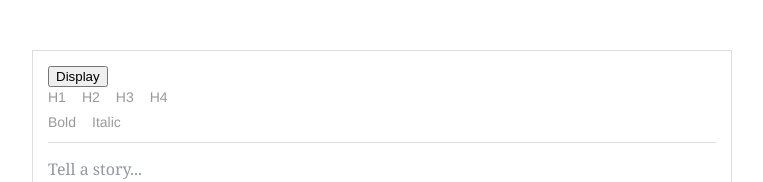
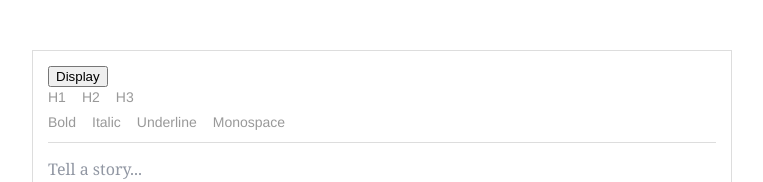
Before and after one commit to zhyd1997/Eorg, a React (Create React App) app: page / in a window 1280 px wide. Shown: the top 182 px of the page, without its empty margins (18-781 px from the left). Built offline with nearby package versions, Linux system fonts and the light colour scheme.

Commit message:
feat: enriched editor style
1. removed header-four block type; 2. added underline and monospace code inline styles

```diff
--- a/src/components/RichTextEditor.js
+++ b/src/components/RichTextEditor.js
@@ -194,9 +194,10 @@ const texMap = {
 	'header-one': '\\section',
 	'header-two': '\\subsection',
 	'header-three': '\\subsubsection',
-	'header-four': '\\subsubsubsection',
 	'BOLD': '\\textbf',
 	'ITALIC': '\\textit',
+	'UNDERLINE': '\\underline',
+	'CODE': '\\texttt'
 };
 
 // Custom overrides for "code" style.
@@ -245,7 +246,7 @@ const BLOCK_TYPES = [
 	{label: 'H1', style: 'header-one'},
 	{label: 'H2', style: 'header-two'},
 	{label: 'H3', style: 'header-three'},
-	{label: 'H4', style: 'header-four'},
+	// {label: 'H4', style: 'header-four'},
 	// {label: 'H5', style: 'header-five'},
 	// {label: 'H6', style: 'header-six'},
 	// {label: 'Blockquote', style: 'blockquote'},
@@ -280,8 +281,8 @@ const BlockStyleControls = (props) => {
 const INLINE_STYLES = [
 	{label: 'Bold', style: 'BOLD'},
 	{label: 'Italic', style: 'ITALIC'},
-	// {label: 'Underline', style: 'UNDERLINE'},
-	// {label: 'Monospace', style: 'CODE'},
+	{label: 'Underline', style: 'UNDERLINE'},
+	{label: 'Monospace', style: 'CODE'},
 ];
 
 const InlineStyleControls = (props) => {
```
Also changed, not shown: 8 other files (tests, documents, lock files or other folders).
